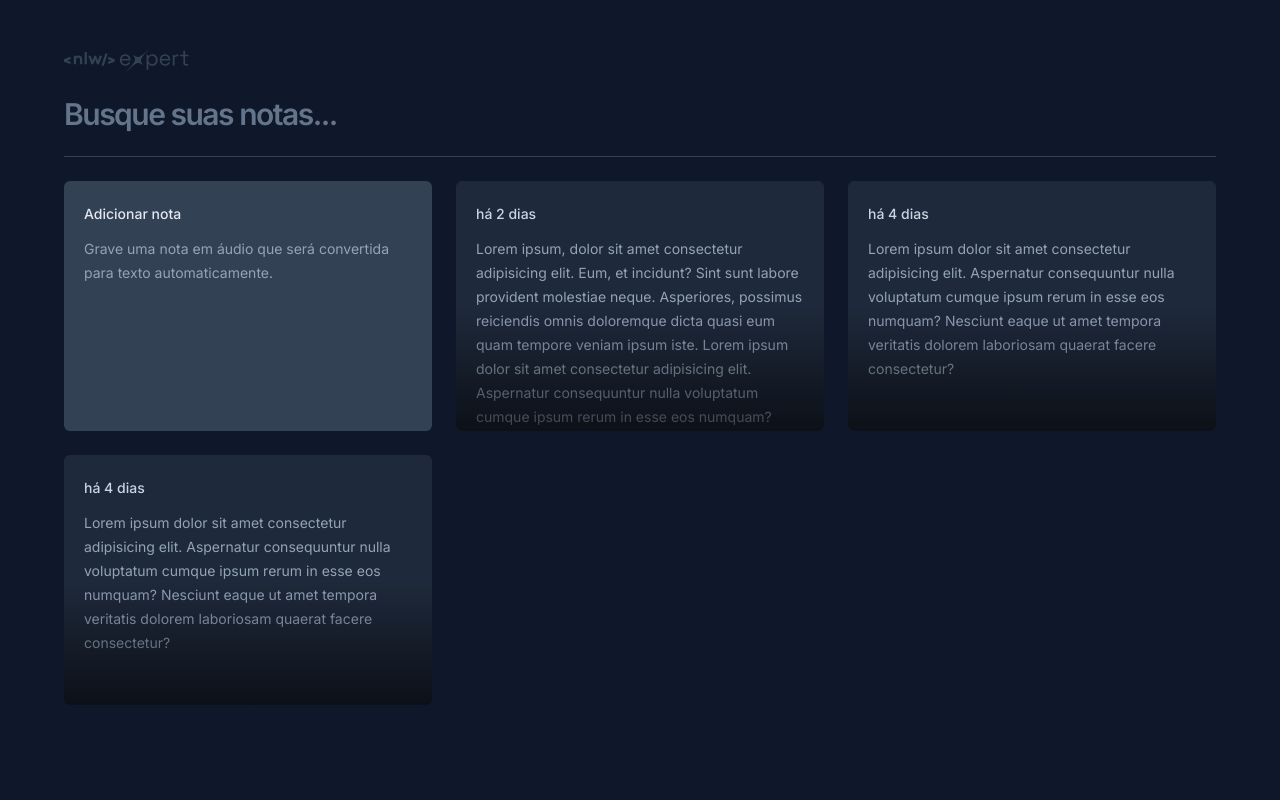
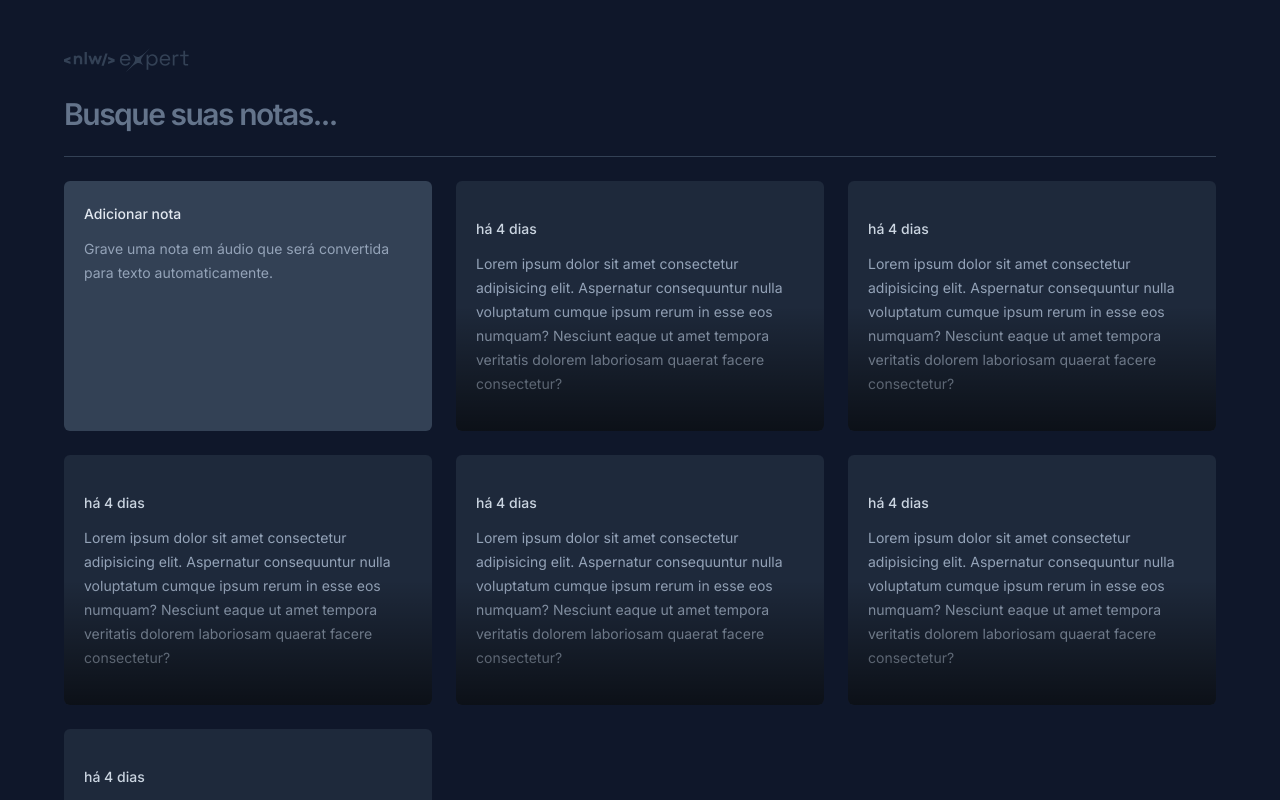
Before and after one commit to Savio-Anjos/nlw-expert-notes, a React (Vite) app: page / in a window 1280 px wide. Shown: the top 800 px of the page. Built offline with nearby package versions, Linux system fonts and the light colour scheme.

Commit message:
feat: :sparkles: Added components cards

```diff
--- a/src/App.tsx
+++ b/src/App.tsx
@@ -1,4 +1,6 @@
 import logo from "./assets/logo-nlw-expert.svg";
+import { NewNoteCard } from "./components/new-note-card";
+import { NoteCart } from "./components/note-card";
 
 export function App() {
   return (
@@ -17,58 +19,13 @@ export function App() {
       <div className="h-px bg-slate-700" />
 
       <div className="grid grid-cols-3 gap-6 auto-rows-[250px]">
-        <div className="rounded-md bg-slate-700 p-5 space-y-3">
-          <span className="text-sm font-medium text-slate-200">
-            Adicionar nota
-          </span>
-
-          <p className="text-sm leading-6 text-slate-400">
-            Grave uma nota em áudio que será convertida para texto
-            automaticamente.
-          </p>
-        </div>
-
-        <div className="rounded-md bg-slate-800 p-5 space-y-3 overflow-hidden relative">
-          <span className="text-sm font-medium text-slate-300">há 2 dias</span>
-
-          <p className="text-sm leading-6 text-slate-400">
-            Lorem ipsum, dolor sit amet consectetur adipisicing elit. Eum, et
-            incidunt? Sint sunt labore provident molestiae neque. Asperiores,
-            possimus reiciendis omnis doloremque dicta quasi eum quam tempore
-            veniam ipsum iste. Lorem ipsum dolor sit amet consectetur
-            adipisicing elit. Aspernatur consequuntur nulla voluptatum cumque
-            ipsum rerum in esse eos numquam? Nesciunt eaque ut amet tempora
-            veritatis dolorem laboriosam quaerat facere consectetur?
-          </p>
-
-          <div className="absolute  bottom-0 left-0 right-0 h-1/2 bg-gradient-to-t from-black/60 to-black/0 pointer-events-none" />
-        </div>
-
-        <div className="rounded-md bg-slate-800 p-5 space-y-3  overflow-hidden relative ">
-          <span className="text-sm font-medium text-slate-300">há 4 dias</span>
-
-          <p className="text-sm leading-6 text-slate-400">
-            Lorem ipsum dolor sit amet consectetur adipisicing elit. Aspernatur
-            consequuntur nulla voluptatum cumque ipsum rerum in esse eos
-            numquam? Nesciunt eaque ut amet tempora veritatis dolorem laboriosam
-            quaerat facere consectetur?
-          </p>
-
-          <div className="absolute  bottom-0 left-0 right-0 h-1/2 bg-gradient-to-t from-black/60 to-black/0 pointer-events-none" />
-        </div>
-
-        <div className="rounded-md bg-slate-800 p-5 space-y-3  overflow-hidden relative">
-          <span className="text-sm font-medium text-slate-300">há 4 dias</span>
-
-          <p className="text-sm leading-6 text-slate-400">
-            Lorem ipsum dolor sit amet consectetur adipisicing elit. Aspernatur
-            consequuntur nulla voluptatum cumque ipsum rerum in esse eos
-            numquam? Nesciunt eaque ut amet tempora veritatis dolorem laboriosam
-            quaerat facere consectetur?
-          </p>
-
-          <div className="absolute  bottom-0 left-0 right-0 h-1/2 bg-gradient-to-t from-black/60 to-black/0 pointer-events-none" />
-        </div>
+        <NewNoteCard />
+        <NoteCart />
+        <NoteCart />
+        <NoteCart />
+        <NoteCart />
+        <NoteCart />
+        <NoteCart />
       </div>
     </div>
   );
--- /dev/null
+++ b/src/components/new-note-card.tsx
@@ -0,0 +1,11 @@
+export function NewNoteCard() {
+  return (
+    <div className="rounded-md bg-slate-700 p-5 space-y-3">
+      <span className="text-sm font-medium text-slate-200">Adicionar nota</span>
+
+      <p className="text-sm leading-6 text-slate-400">
+        Grave uma nota em áudio que será convertida para texto automaticamente.
+      </p>
+    </div>
+  );
+}
--- /dev/null
+++ b/src/components/note-card.tsx
@@ -0,0 +1,16 @@
+export function NoteCart() {
+  return (
+    <button className="rounded-md text-left bg-slate-800 p-5 space-y-3  overflow-hidden relative outline-none hover:ring-2 hover:ring-slate-600 focus-visible:ring-2 focus-visible:ring-lime-400">
+      <span className="text-sm font-medium text-slate-300">há 4 dias</span>
+
+      <p className="text-sm leading-6 text-slate-400">
+        Lorem ipsum dolor sit amet consectetur adipisicing elit. Aspernatur
+        consequuntur nulla voluptatum cumque ipsum rerum in esse eos numquam?
+        Nesciunt eaque ut amet tempora veritatis dolorem laboriosam quaerat
+        facere consectetur?
+      </p>
+
+      <div className="absolute  bottom-0 left-0 right-0 h-1/2 bg-gradient-to-t from-black/60 to-black/0 pointer-events-none" />
+    </button>
+  );
+}
```
